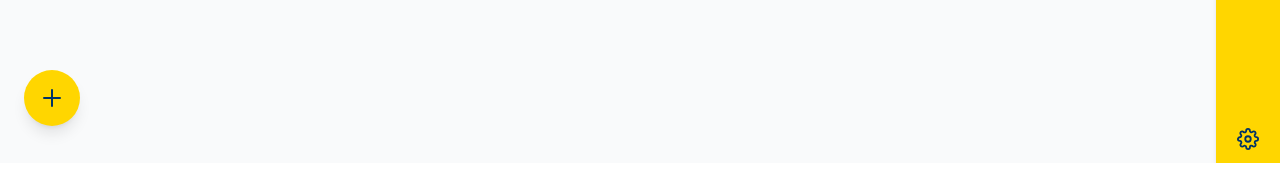
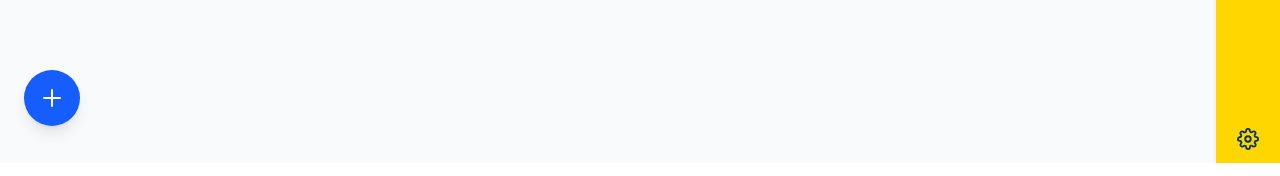
Before and after one commit to islamx/foodera, a Next.js app: page / in a window 1280 px wide. Shown: the part 594-770 px from the top of the page. Built offline with nearby package versions, Linux system fonts and the light colour scheme; no server answers; a web font is replaced by a local one.

Commit message:
refactor: split StoreTypeTable into smaller components and use shared Button in FloatingActionButton

```diff
--- a/src/components/StoreTypeTable.tsx
+++ b/src/components/StoreTypeTable.tsx
@@ -2,14 +2,14 @@
 
 import { useEffect, useState } from "react";
 import { StoreType } from "../types/storeType";
-import { deleteStoreType, getStoreTypes } from "../lib/api";
-import Table from "./shared/Table";
-import StoreTypeRow from "./shared/StoreTypeRow";
+import { getStoreTypes } from "../lib/api";
+import Loader from "./shared/Loader";
+import Pagination from "./shared/Pagination";
+import FloatingActionButton from "./shared/FloatingActionButton";
+import StoreTypeTableHeader from "./shared/StoreTypeTableHeader";
+import StoreTypeTableContent from "./shared/StoreTypeTableContent";
 import StoreTypeModal from "./StoreTypeModal";
 import { toast } from "react-hot-toast";
-import Loader from "./shared/Loader";
-import Pagination from "./shared/Pagination";
-import SearchInput from "./shared/SearchInput";
 
 export default function StoreTypeTable() {
   const [storeTypes, setStoreTypes] = useState<StoreType[]>([]);
@@ -21,7 +21,6 @@ export default function StoreTypeTable() {
   const [search, setSearch] = useState("");
   const itemsPerPage = 5;
 
-  // Filter storeTypes by search
   const filteredStoreTypes = storeTypes.filter(
     (type) =>
       type.Name_Ar.toLowerCase().includes(search.toLowerCase()) ||
@@ -36,9 +35,9 @@ export default function StoreTypeTable() {
   const refreshData = async () => {
     try {
       setLoading(true);
-      const data = await getStoreTypes(1, 50); // pagination params
+      const data = await getStoreTypes(1, 50);
       setStoreTypes(data);
-      setCurrentPage(1); // Reset to first page on data refresh
+      setCurrentPage(1);
     } catch (error) {
       console.error("Error refreshing store types", error);
       toast.error("فشل في تحميل الأقسام");
@@ -66,64 +65,23 @@ export default function StoreTypeTable() {
   const handleDelete = async (typeId: string | number) => {
     const confirm = window.confirm("هل أنت متأكد أنك تريد حذف هذا القسم؟");
     if (!confirm) return;
-
-    try {
-      // Instead of deleting, we can deactivate the store type
     toast("الحذف غير متاح حاليًا — برجاء التواصل مع الإدارة");
-    } catch (error) {
-      toast.error("فشل في العملية");
-      console.error("delete error", error);
-    }
   };
 
   return (
     <>
-      {/* Floating Action Button - adjusted for mobile with bottom nav */}
-      <div className="fixed bottom-24 md:bottom-20 left-2 md:left-4 lg:left-6 z-40">
-        <button
-          onClick={handleAdd}
-          className="bg-[#FFD600] hover:bg-[#bfa100] text-[#003366] rounded-full w-12 h-12 md:w-14 md:h-14 shadow-lg flex items-center justify-center transition-all duration-200 hover:scale-110"
-          title="إضافة قسم جديد"
-        >
-          <svg className="w-5 h-5 md:w-6 md:h-6" fill="none" stroke="currentColor" viewBox="0 0 24 24">
-            <path strokeLinecap="round" strokeLinejoin="round" strokeWidth={2} d="M12 4v16m8-8H4" />
-          </svg>
-        </button>
-      </div>
-
-      {/* احذف جميع النصوص والعناوين فوق الجدول */}
+      <FloatingActionButton onClick={handleAdd} title="إضافة قسم جديد" />
       <div className="w-full bg-white rounded-lg border border-gray-200 p-0 mb-8 px-2 md:px-0">
-        {/* الهيدر الأصفر الجديد مع البحث - mobile responsive */}
-        <div className="bg-[#FFD600] px-3 md:px-6 py-3 flex flex-col md:flex-row md:items-center justify-between text-right gap-2 md:gap-0">
-          <div>
-            <div className="text-base md:text-lg font-bold text-[#bfa100]">أقسام التطبيق</div>
-            <div className="text-xs text-gray-700">جدول خاص بالأقسام</div>
-          </div>
-          <SearchInput
-            value={search}
-            onChange={e => {
-              setSearch(e.target.value);
-              setCurrentPage(1);
-            }}
-            placeholder="ابحث"
-          />
-        </div>
-        {/* Table with pagination or loading spinner */}
+        <StoreTypeTableHeader search={search} setSearch={setSearch} setCurrentPage={setCurrentPage} />
         {loading ? (
           <Loader />
         ) : (
           <>
-            <Table headers={["الاسم بالعربي", "الاسم بالإنجليزي", "الصورة", "الحالة", "حذف", "تعديل"]}>
-              {currentItems.map((type, index) => (
-                <StoreTypeRow
-                  key={`${type.Id}-${index}`}
-                  type={type}
-                  index={index}
-                  onEdit={handleEdit}
-                  onDelete={handleDelete}
+            <StoreTypeTableContent
+              currentItems={currentItems}
+              handleEdit={handleEdit}
+              handleDelete={handleDelete}
             />
-              ))}
-            </Table>
             <Pagination
               currentPage={currentPage}
               totalPages={totalPages}
@@ -132,7 +90,6 @@ export default function StoreTypeTable() {
           </>
         )}
       </div>
-
       <StoreTypeModal
         open={isModalOpen}
         onClose={() => setIsModalOpen(false)}
@@ -141,7 +98,7 @@ export default function StoreTypeTable() {
         initialValues={
           selectedItem
             ? {
-              TypeId: selectedItem.Id, // Use Id instead of TypeId
+                TypeId: selectedItem.Id,
                 Name_Ar: selectedItem.Name_Ar,
                 Name_En: selectedItem.Name_En,
                 IsActive: selectedItem.IsActive ?? false,
--- /dev/null
+++ b/src/components/shared/FloatingActionButton.tsx
@@ -0,0 +1,23 @@
+import React from "react";
+import Button from "./Button";
+
+type FloatingActionButtonProps = {
+  onClick: () => void;
+  title?: string;
+};
+
+export default function FloatingActionButton({ onClick, title }: FloatingActionButtonProps) {
+  return (
+    <div className="fixed bottom-24 md:bottom-20 left-2 md:left-4 lg:left-6 z-40">
+      <Button
+        onClick={onClick}
+        title={title || "إضافة قسم جديد"}
+        className="bg-[#FFD600] hover:bg-[#bfa100] text-[#003366] rounded-full w-12 h-12 md:w-14 md:h-14 shadow-lg flex items-center justify-center transition-all duration-200 hover:scale-110"
+      >
+        <svg className="w-5 h-5 md:w-6 md:h-6" fill="none" stroke="currentColor" viewBox="0 0 24 24">
+          <path strokeLinecap="round" strokeLinejoin="round" strokeWidth={2} d="M12 4v16m8-8H4" />
+        </svg>
+      </Button>
+    </div>
+  );
+}
--- /dev/null
+++ b/src/components/shared/StoreTypeTableContent.tsx
@@ -0,0 +1,26 @@
+import React from "react";
+import Table from "./Table";
+import StoreTypeRow from "./StoreTypeRow";
+import { StoreType } from "../../types/storeType";
+
+type StoreTypeTableContentProps = {
+  currentItems: StoreType[];
+  handleEdit: (store: StoreType) => void;
+  handleDelete: (id: string | number) => void;
+};
+
+export default function StoreTypeTableContent({ currentItems, handleEdit, handleDelete }: StoreTypeTableContentProps) {
+  return (
+    <Table headers={["الاسم بالعربي", "الاسم بالإنجليزي", "الصورة", "الحالة", "حذف", "تعديل"]}>
+      {currentItems.map((type, index) => (
+        <StoreTypeRow
+          key={`${type.Id}-${index}`}
+          type={type}
+          index={index}
+          onEdit={handleEdit}
+          onDelete={handleDelete}
+        />
+      ))}
+    </Table>
+  );
+}
--- /dev/null
+++ b/src/components/shared/StoreTypeTableHeader.tsx
@@ -0,0 +1,27 @@
+import React from "react";
+import SearchInput from "./SearchInput";
+
+type StoreTypeTableHeaderProps = {
+  search: string;
+  setSearch: (v: string) => void;
+  setCurrentPage: (n: number) => void;
+};
+
+export default function StoreTypeTableHeader({ search, setSearch, setCurrentPage }: StoreTypeTableHeaderProps) {
+  return (
+    <div className="bg-[#FFD600] px-3 md:px-6 py-3 flex flex-col md:flex-row md:items-center justify-between text-right gap-2 md:gap-0">
+      <div>
+        <div className="text-base md:text-lg font-bold text-[#bfa100]">أقسام التطبيق</div>
+        <div className="text-xs text-gray-700">جدول خاص بالأقسام</div>
+      </div>
+      <SearchInput
+        value={search}
+        onChange={e => {
+          setSearch(e.target.value);
+          setCurrentPage(1);
+        }}
+        placeholder="ابحث"
+      />
+    </div>
+  );
+}
```
Lines whose indentation alone changed are shown as unchanged.
